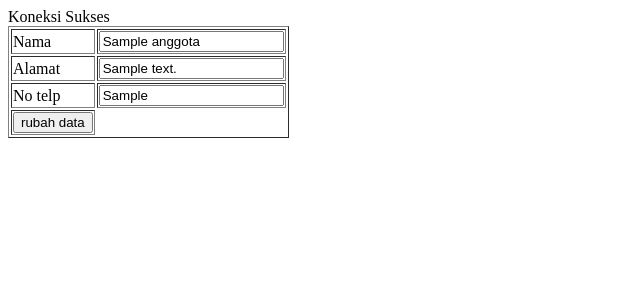
After one commit to FachrulArif/phpregmalam, a PHP site: page /edit_anggota.php?id_anggota=1 in a window 1280 px wide. The commit adds this page. Shown: the top 300 px of the page, without its empty margins (0-640 px from the left). Run offline with PHP 8.4, Linux system fonts and the light colour scheme; tables that the repository leaves empty or names only in its code hold one stand-in row (values such as "Sample post").

Commit message:
TUGAS FUNGSI PHP

```diff
--- /dev/null
+++ b/edit_anggota.php
@@ -0,0 +1,38 @@
+<?php
+include ("koneksi.php");
+if(isset($_POST['save'])) {
+$query_edit=mysqli_query($koneksi,"update anggota set
+	nama='".$_POST['nama']."',
+	alamat='".$_POST['alamat']."',
+	no_tlp='".$_POST['no_tlp']."'
+	WHERE id_anggota ='".$_POST['id_anggota']."'");
+if ($query_edit) {
+	header("location:view_anggota.php");
+}else{
+	echo mysqli_error();
+}
+}
+
+$tampil=mysqli_query($koneksi,"select * from anggota where id_anggota='".$_GET['id_anggota']."'");
+$hasil_data=mysqli_fetch_array($tampil);
+
+?>
+<form method="POST">
+<table class="table table-bordered" border="1">
+	<input type="hidden" name="id_anggota" value="<?php echo $hasil_data['id_anggota'];?>">
+	<tr>
+		<td>Nama</td>
+		<td><input type="text" name="nama" class="form-control" value="<?php echo $hasil_data['nama'];?>"></td>
+	</tr>
+	<tr>
+		<td>Alamat</td>
+		<td><input type="text" name="alamat" class="form-control" value="<?php echo $hasil_data['alamat'];?>"></td>
+	</tr>
+		<td>No telp</td>
+		<td><input type="text" name="no_tlp" class="form-control" value="<?php echo $hasil_data['no_tlp'];?>"></td>
+	</tr>
+	<tr>
+		<td><input type="submit" value="rubah data" name="save"></td>
+	</tr>
+</table>
+</form>
--- a/view_kategori.php
+++ b/view_kategori.php
@@ -3,11 +3,13 @@ include ("koneksi.php");
 $query_view=mysqli_query($koneksi,"select * from kategori");
 
 ?>
-
+</br>
+<a href="kategori.php" class="btn btn-danger">Tambah kategori</a>
 <table class="table table-bordered" border="1">
     <tr>
         <td>No</td>
         <td>Kategori</td>
+        <td colspan="3">action</td>
     </tr>
 
 <?php
@@ -16,6 +18,8 @@ while($tampil=mysqli_fetch_array($query_view)){?>
     <tr>
         <td><?php echo $no++;?></td>
         <td><?php echo $tampil ['kategori'];?></td>
+        <td><a href="edit_kategori.php?id_anggota=<?php echo $tampil['id_anggota'];?>">Edit</a></td>
+		<td><a href="hapus_kategori.php?id_anggota=<?php echo $tampil['id_anggota'];?>">Hapus</a></td>
     </tr>
 <?php }?>
 </tale>
--- a/view_nama_barang.php
+++ b/view_nama_barang.php
@@ -3,11 +3,13 @@ include ("koneksi.php");
 $query_view=mysqli_query($koneksi,"select * from jenis_barang");
 
 ?>
-
+</br>
+<a href="barang.php" class="btn btn-danger">Tambah Barang</a>
 <table class="table table-bordered" border="1">
     <tr>
         <td>No</td>
         <td>Nama Barang</td>
+        <td colspan="3">action</td>
     </tr>
 
 <?php
@@ -16,6 +18,8 @@ while($tampil=mysqli_fetch_array($query_view)){?>
     <tr>
         <td><?php echo $no++;?></td>
         <td><?php echo $tampil ['nama_barang'];?></td>
+        <td><a href="edit_barang.php?id_anggota=<?php echo $tampil['id_anggota'];?>">Edit</a></td>
+		<td><a href="hapus_barang.php?id_anggota=<?php echo $tampil['id_anggota'];?>">Hapus</a></td>
     </tr>
 <?php }?>
 </tale>
```
Also changed, not shown: edit_barang.php (added, +29 -0 lines), edit_kategori.php (added, +29 -0 lines), hapus_anggota.php (added, +8 -0 lines), hapus_barang.php (added, +8 -0 lines), hapus_kategori.php (added, +8 -0 lines), view_anggota.php (+7 -3 lines).
